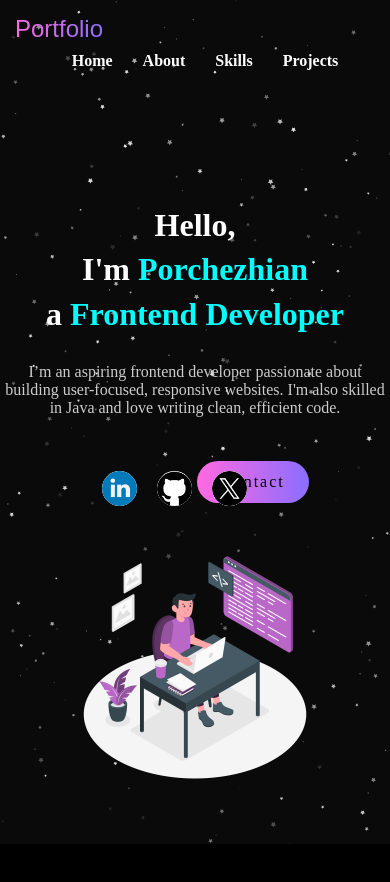
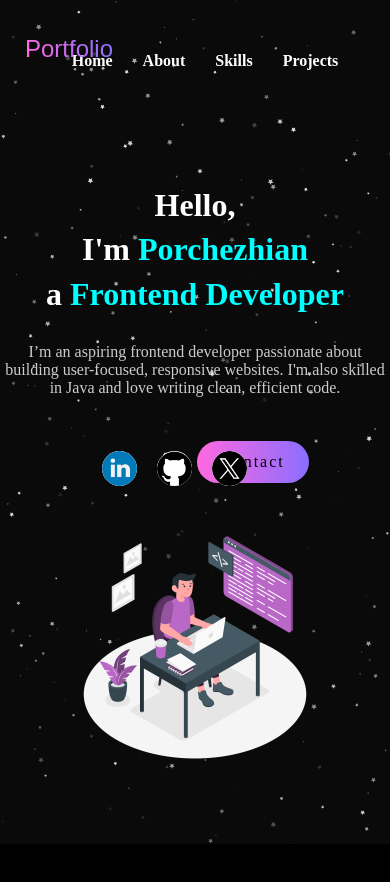
Before and after one commit to chezhianch/Animated-React-Portfolio, a React (Vite) app: page / in a window 390 px wide. Shown: the top 882 px of the page. Built offline with nearby package versions, Linux system fonts and the light colour scheme.

Commit message:
Update App.css

```diff
--- a/src/App.css
+++ b/src/App.css
@@ -413,7 +413,7 @@ gap: 30px;
   .navbar {
     flex-direction: column;
     left: 0;
-    top: 10px;
+    top: 30px;
     padding: 0;
   }
 
@@ -424,6 +424,8 @@ gap: 30px;
   }
 
   .nav-links {
+    position: relative;
+    left: 10px;
     flex-direction: column;
     gap: 1rem;
   }
@@ -434,9 +436,10 @@ gap: 30px;
 
   /* Hero Section */
   .hero-content {
+    text-align: start;
     flex-direction: column;
     padding: 1rem;
-    top: 80px;
+    top: 60px;
   }
 
   .hero-text {
@@ -462,6 +465,7 @@ gap: 30px;
   .cnt-btn {
     position: static;
     margin-top: 20px;
+    margin-right: 10px;
   }
 
   /* About Section */
```
